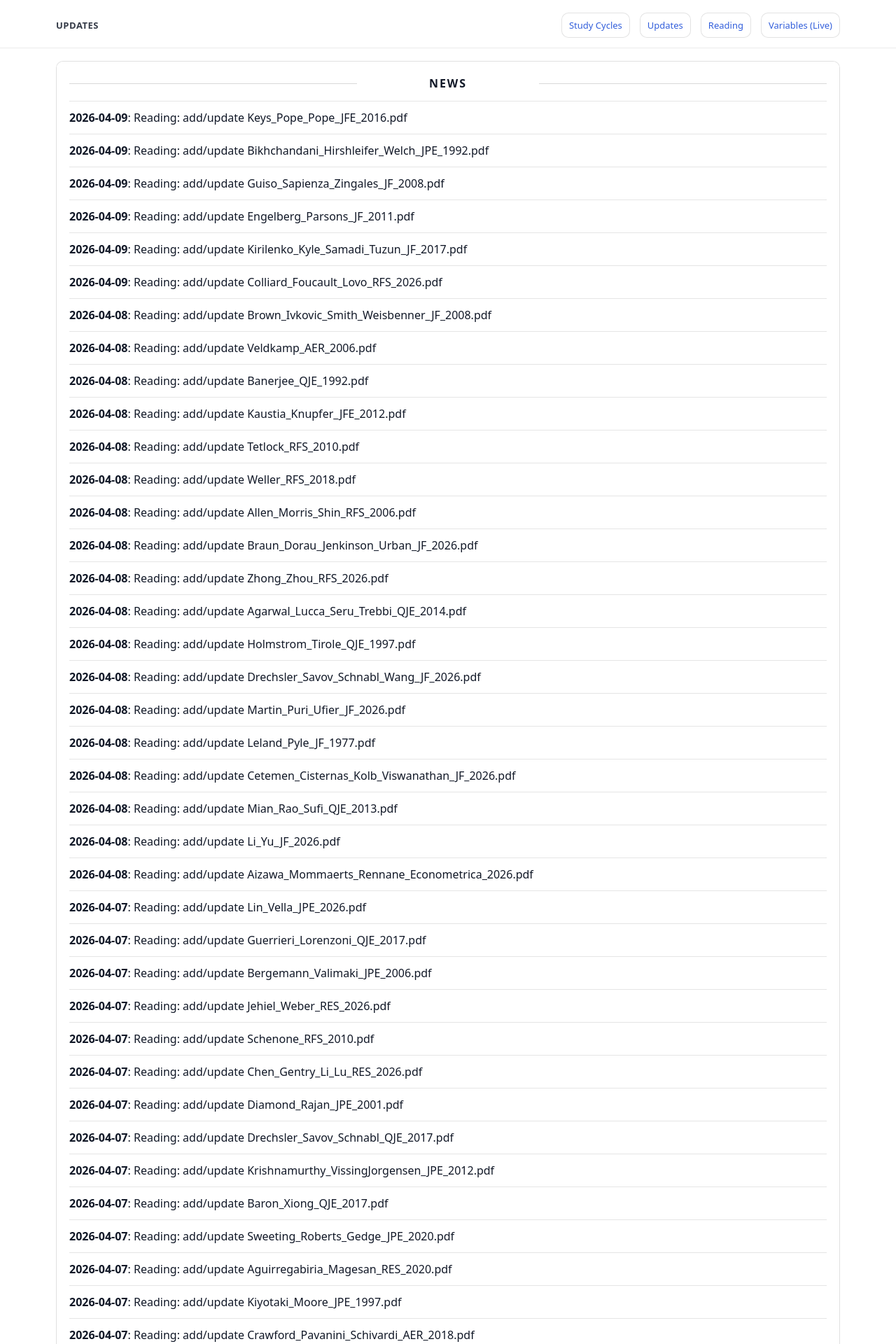
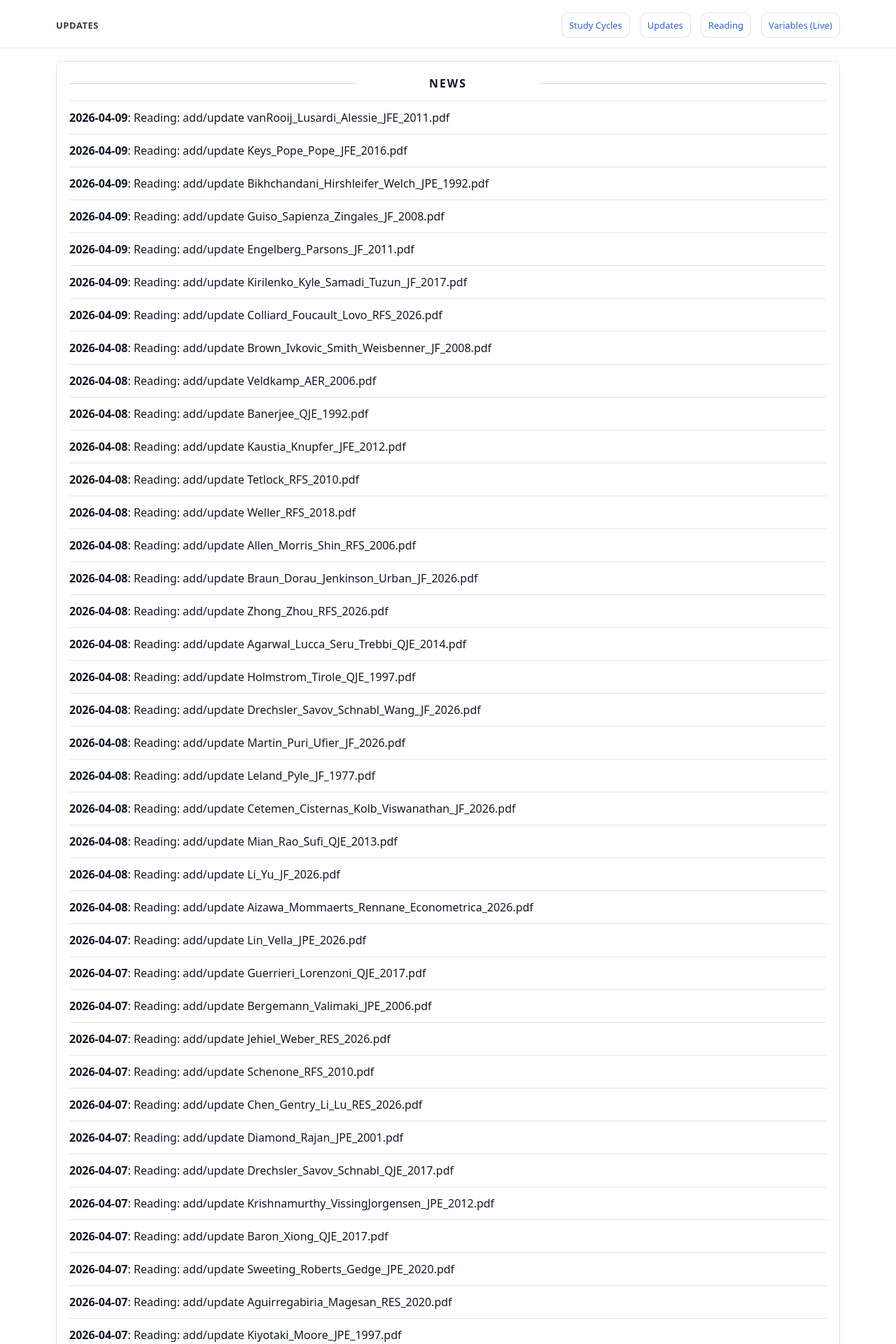
Before and after one commit to yaxinzn/study-archive, a Jekyll site: the page built from updates/index.md, in a window 1280 px wide. Shown: the top 1920 px of the page at 70% size. Built offline with Jekyll 4.4.1, drawn with Linux system fonts in a browser that asks for light colours; some of the changed text lies outside the part shown.

Commit message:
chore: update NEWS feed

```diff
--- a/_data/news.yml
+++ b/_data/news.yml
@@ -1,4 +1,7 @@
 # Auto-generated update history (sorted newest -> oldest). Do not edit manually.
+- ts: "1775686117"
+  date: "2026-04-09"
+  title: "Reading: add/update vanRooij_Lusardi_Alessie_JFE_2011.pdf"
 - ts: "1775685589"
   date: "2026-04-09"
   title: "Reading: add/update Keys_Pope_Pope_JFE_2016.pdf"
```
